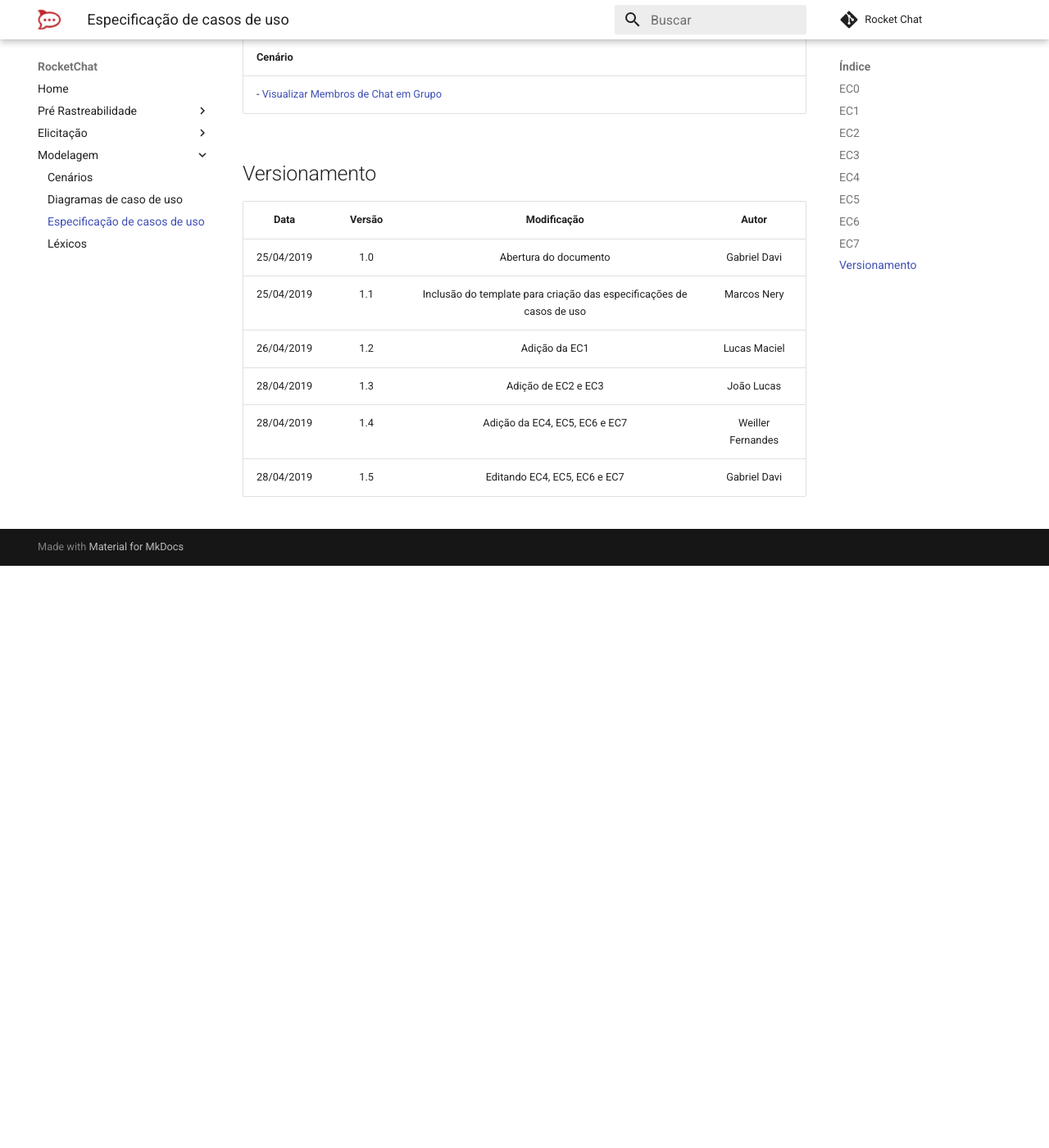
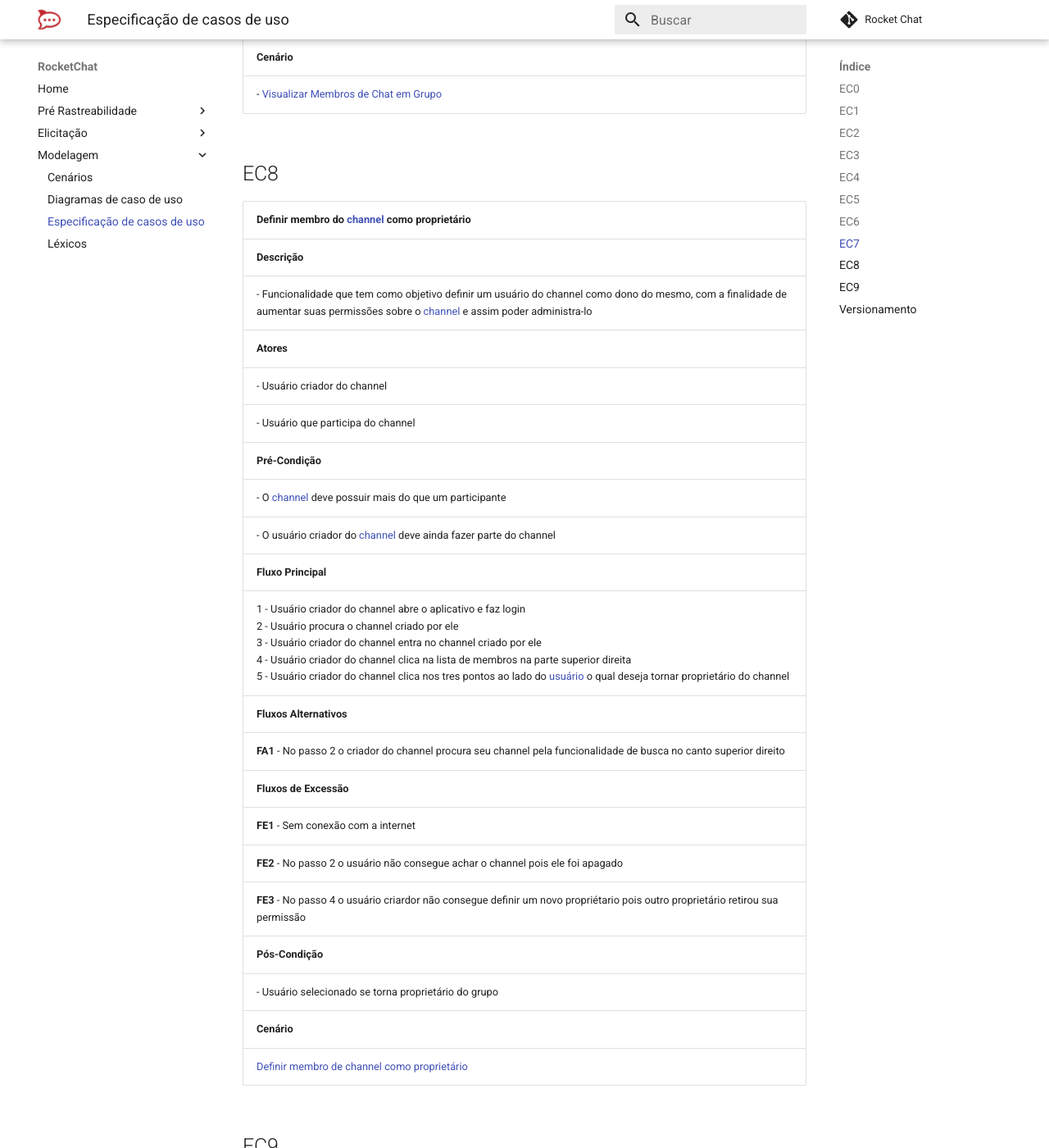
Before and after one commit to MarcosNBJ/2019.1-RocketChat, an MkDocs documentation site: the page built from docs/Modelagem/especificacao.md, in a window 1280 px wide and 1400 px high, scrolled down 8999 px. Shown: the whole window at 82% size. Built offline with MkDocs 1.6.1 and Material for MkDocs 9.7.7, drawn with Linux system fonts in a browser that asks for light colours; comment, search, counter and statistics services are not loaded; before the commit the page ends 9689 px from its top, so only the background shows below that; some of the changed text lies outside the part shown.

Commit message:
Adding EC8 and EC9

```diff
--- a/docs/Modelagem/especificacao.md
+++ b/docs/Modelagem/especificacao.md
@@ -193,6 +193,54 @@
 | **Cenário** |
 | - [Visualizar Membros de Chat em Grupo](cenarios.md#c14) |
 
+## EC8
+
+|**Definir membro do [channel](lexicos.md#l1) como proprietário**|
+|--|
+| **Descrição**|
+| - Funcionalidade que tem como objetivo definir um usuário do channel como dono do mesmo, com a finalidade de aumentar suas permissões sobre o [channel](lexicos.md#l1) e assim poder administra-lo |
+|**Atores**|
+| - Usuário criador do channel |
+| - Usuário que participa do channel |
+|**Pré-Condição**|
+| - O [channel](lexicos.md#l1) deve possuir mais do que um participante |
+| - O usuário criador do [channel](lexicos.md#l1) deve ainda fazer parte do channel |
+|**Fluxo Principal**|
+| 1 - Usuário criador do channel abre o aplicativo e faz login <br> 2 - Usuário procura o channel criado por ele <br> 3 - Usuário criador do channel entra no channel criado por ele <br> 4 - Usuário criador do channel clica na lista de membros na parte superior direita <br> 5 - Usuário criador do channel clica nos tres pontos ao lado do [usuário](lexicos.md#l19) o qual deseja tornar proprietário do channel |
+|**Fluxos Alternativos**|
+| __FA1__ - No passo 2 o criador do channel procura seu channel pela funcionalidade de busca no canto superior direito |
+|**Fluxos de Excessão**|
+| __FE1__ - Sem conexão com a internet |
+| __FE2__ - No passo 2 o usuário não consegue achar o channel pois ele foi apagado |
+| __FE3__ - No passo 4 o usuário criardor não consegue definir um novo propriétario pois outro proprietário retirou sua permissão |
+|**Pós-Condição**|
+| - Usuário selecionado se torna proprietário do grupo |
+|**Cenário**|
+| [Definir membro de channel como proprietário](cenarios.md#c23) |
+
+##EC9
+
+|**Escolher tom de pele padrão**|
+|--|
+| **Descrição**|
+| - Funcionalidade que tem como objetivo definir o tom de pele padrão dos emojis para assim poder transmitir com mais representatividade os sentimentos expressados pelos mesmos |
+|**Atores**|
+| - [Usuário](lexicos.md#l19) |
+|**Pré-Condição**|
+| - O [usuário](lexicos.md#l19) deve estar logado |
+| - O [usuário](lexicos.md#l19) deve possuir conexão com a internet |
+|**Fluxo Principal**|
+| 1 - Usuário abre o aplicativo e faz login <br> 2 - Usuário abre uma conversa privada <br> 3 - Usuário clica no simbolo de emoji presente no canto inferior direito <br> 4 - Usuário clica no circulo amarelo abaixo dos [emojis](lexicos.md#l7), no conto inferior direito <br> 5 - [Usuário](lexicos.md#l19) escolhe a cor de pele padrão <br> 6 - Usuário retorna a conversa |
+|**Fluxos ALternativos**|
+| __FA1__ - No passo 2 do fluxo principal o usuário seleciona um channel ao invés de uma conversa privada |
+| __FA2__ - No passo 6 o usuário retorna ao channel ao invés da conversa caso tenha usado o __FA1__ |
+|**Fluxo de Excessão**|
+| __FE1__ - Sem conexão com a internet |
+|**Pós-Condição**|
+| - Os emojis quando clicados aparecerão com o tom de pele escolhido pelo usuário |
+|**Cenário**|
+| [Escolher tom de pele padrão](cenarios.md#c21) |
+
 ## Versionamento
 
 | Data | Versão | Modificação | Autor |
@@ -203,3 +251,4 @@
 | 28/04/2019 | 1.3 | Adição de EC2 e EC3 | João Lucas |
 | 28/04/2019 | 1.4 | Adição da EC4, EC5, EC6 e EC7 | Weiller Fernandes |
 | 28/04/2019 | 1.5 | Editando EC4, EC5, EC6 e EC7 | Gabriel Davi |
+| 29/04/2019 | 1.6 | Adição EC8 e EC9 | João Lucas |
```
